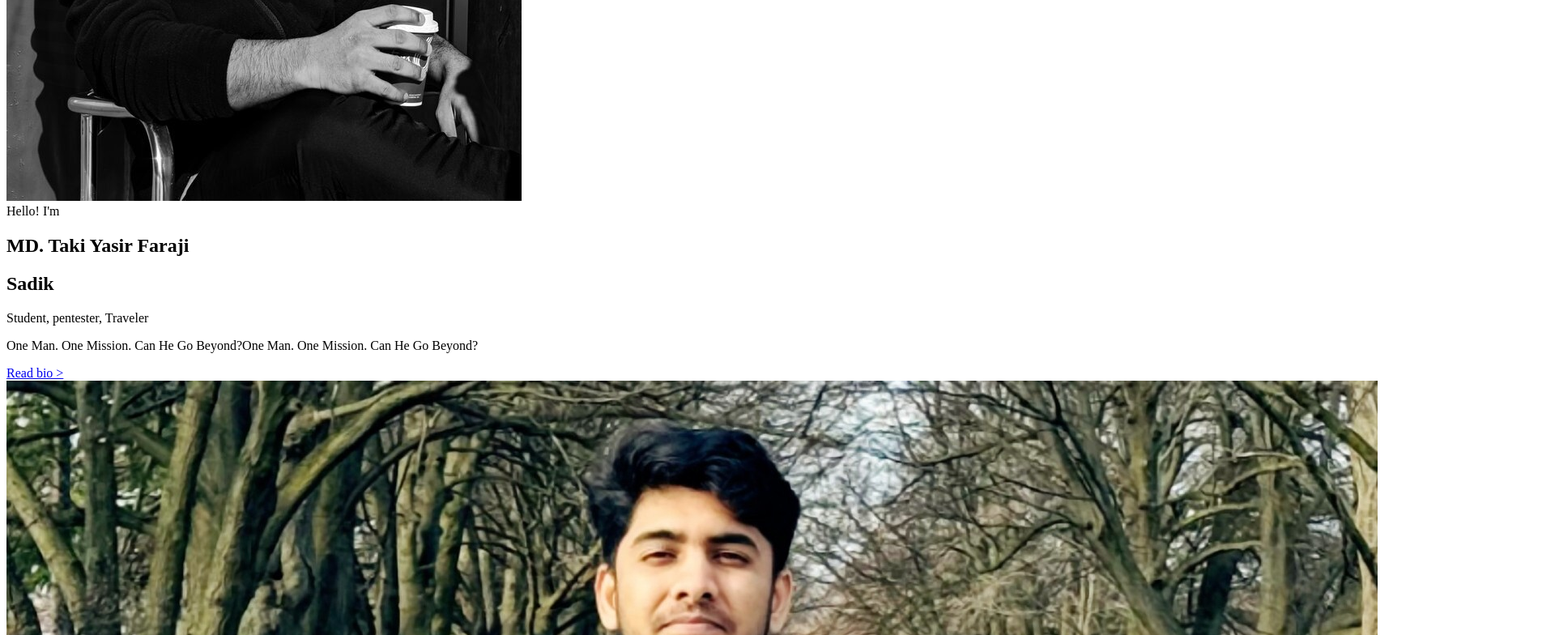
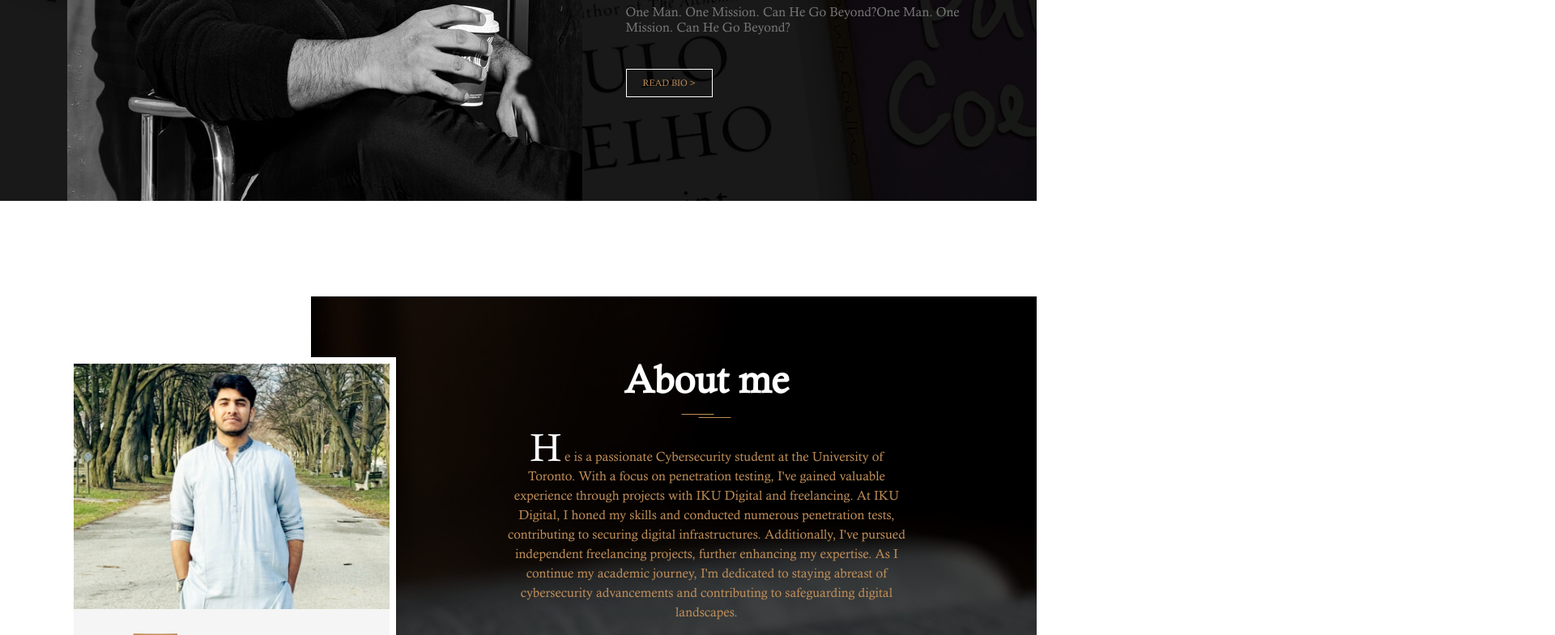
Before and after one commit to TYFSADIK/T_Y_F_Sadik, a plain HTML site: page index.html in a window 1280 px wide. Shown: the part 670-1454 px from the top of the page at 81% size, 1920 px wide, since content can reach past the window. Drawn offline with Linux system fonts and the light colour scheme.

Commit message:
Update index.html

```diff
--- a/index.html
+++ b/index.html
@@ -3,11 +3,11 @@
 <html lang="en">
 <head>
 
-  <meta charset="UTF-8">
-  <meta name="viewport" content="width=device-width, initial-scale=1.0">
-  <meta name="description" content="Portfolio of T Y F Sadik...">
-  <!-- ... -->
-
+<meta charset="utf-8">
+	<meta name="viewport" content="width=device-width, initial-scale=1, shrink-to-fit=no">
+	<link rel="stylesheet" href="css/style.css">
+	<link rel="stylesheet" href="css/slick.css">
+	<title>TYF Sadik</title>
 
 </head>
 <body>
```
